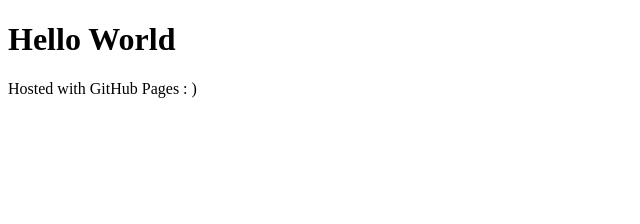
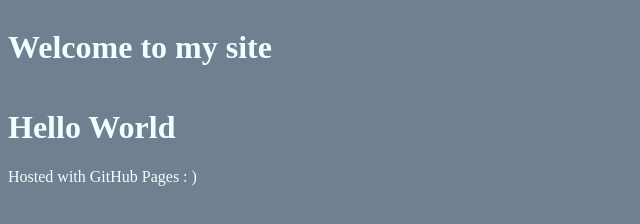
Before and after one commit to dosborne675/dosborne675.github.io, a plain HTML site: page index.html in a window 1280 px wide. Shown: the whole page, without its empty margins (0-640 px from the left). Drawn offline with Linux system fonts and the light colour scheme.

Commit message:
Created CSS

```diff
--- /dev/null
+++ b/Styles/main.css
@@ -0,0 +1,11 @@
+header{
+    overflow: hidden;
+    width: 100%;
+    margin: 0 auto 0 auto;
+    padding: 0%;
+    align-items: center;
+}
+body{
+    background-color: slategrey;
+    color: azure;
+}
--- a/index.html
+++ b/index.html
@@ -1,9 +1,12 @@
 <!DOCTYPE html>
 <html>
     <head>
-
+        <link rel="stylesheet" href="Styles/main.css">
     </head>
     <body>
+        <header>
+            <h1>Welcome to my site</h1>
+        </header>
         <h1>Hello World</h1>
         <p>Hosted with GitHub Pages : )</p>
     </body>
```
